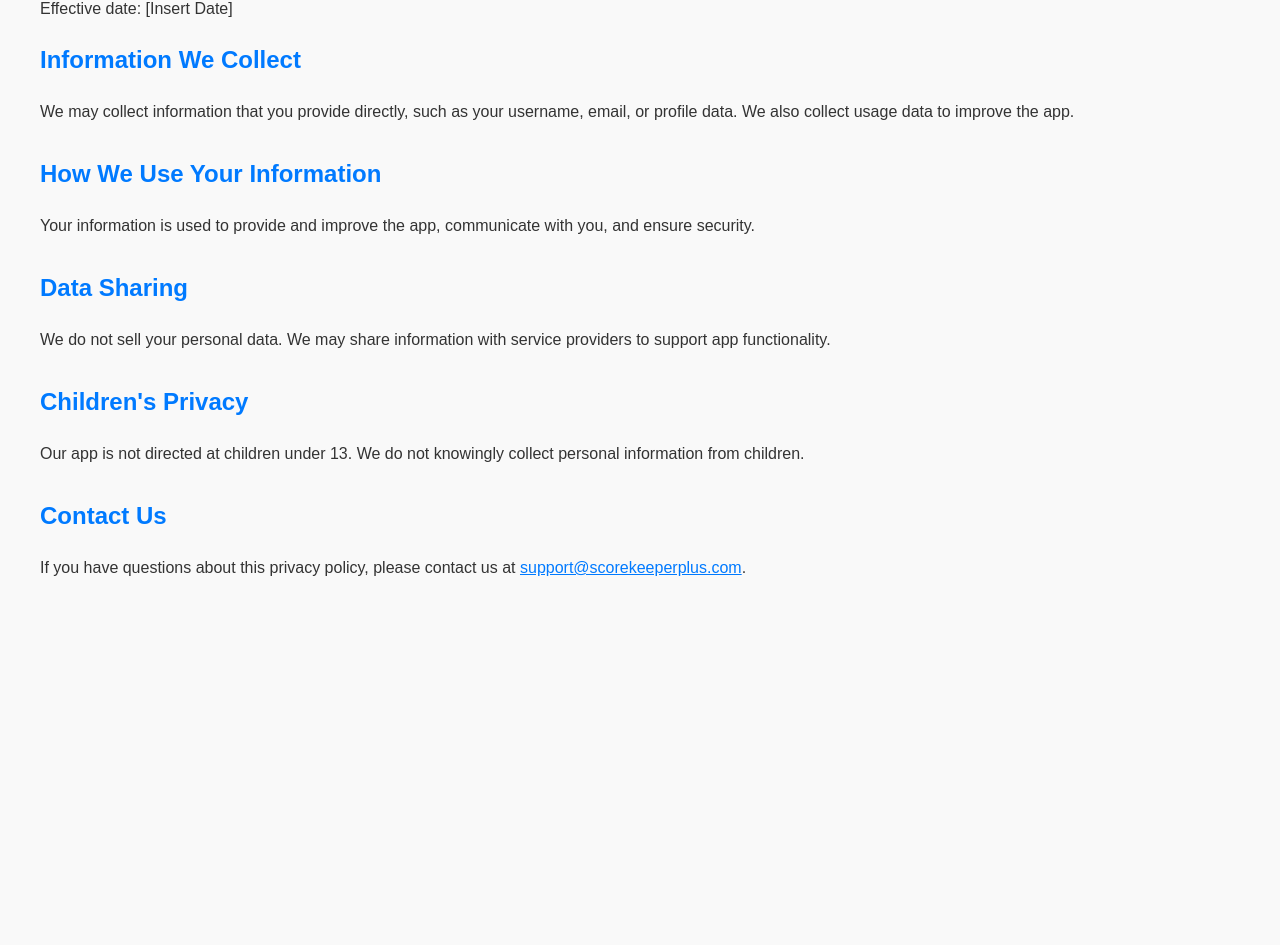
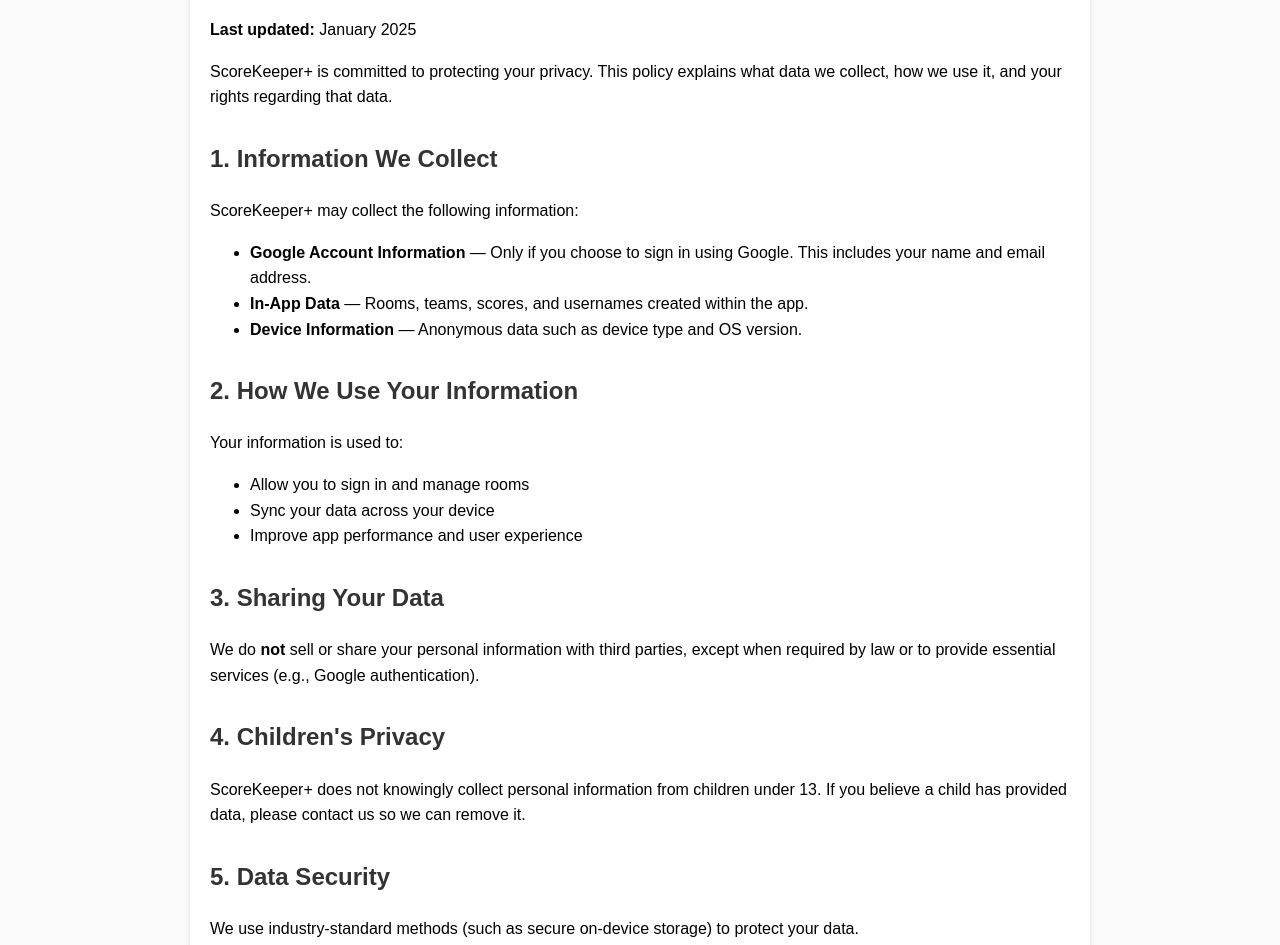
Before and after one commit to freedomfighter16/scorekeeper-plus-privacy, a plain HTML site: page index.html in a window 1280 px wide. Shown: the part 117-1062 px from the top of the page. Before the commit the page ends 800 px from the top, so only its background shows below. Drawn offline with Linux system fonts and the light colour scheme.

Commit message:
Revise ScoreKeeper Privacy Policy layout and content
Updated the privacy policy layout and content for ScoreKeeper, including new sections and improved styling.

```diff
--- a/index.html
+++ b/index.html
@@ -1,55 +1,105 @@
 <!DOCTYPE html>
 <html lang="en">
 <head>
-  <meta charset="UTF-8">
-  <meta name="viewport" content="width=device-width, initial-scale=1.0">
-  <title>Privacy Policy - ScoreKeeper+</title>
+    <meta charset="UTF-8" />
+    <meta name="viewport" content="width=device-width, initial-scale=1.0" />
+    <title>ScoreKeeper+ Privacy Policy</title>
     <style>
         body {
             font-family: Arial, sans-serif;
-      margin: 40px;
+            max-width: 900px;
+            margin: auto;
+            padding: 20px;
             line-height: 1.6;
-      background-color: #f9f9f9;
+            background: #fafafa;
+        }
+        h1 {
+            text-align: center;
+            color: #007AFF;
+        }
+        h2 {
             color: #333;
+            margin-top: 30px;
         }
-    h1, h2 {
-      color: #007AFF;
+        .container {
+            background: white;
+            padding: 20px;
+            border-radius: 12px;
+            box-shadow: 0 2px 6px rgba(0,0,0,0.1);
         }
         a {
             color: #007AFF;
         }
-    section {
-      margin-bottom: 30px;
+        footer {
+            text-align: center;
+            margin-top: 40px;
+            font-size: 14px;
+            color: #555;
         }
     </style>
 </head>
 <body>
-  <h1>Privacy Policy</h1>
-  <p>Effective date: [Insert Date]</p>
 
-  <section>
-    <h2>Information We Collect</h2>
-    <p>We may collect information that you provide directly, such as your username, email, or profile data. We also collect usage data to improve the app.</p>
-  </section>
+<div class="container">
+    <h1>ScoreKeeper+ Privacy Policy</h1>
 
-  <section>
-    <h2>How We Use Your Information</h2>
-    <p>Your information is used to provide and improve the app, communicate with you, and ensure security.</p>
-  </section>
+    <p><strong>Last updated:</strong> January 2025</p>
 
-  <section>
-    <h2>Data Sharing</h2>
-    <p>We do not sell your personal data. We may share information with service providers to support app functionality.</p>
-  </section>
+    <p>
+        ScoreKeeper+ is committed to protecting your privacy.
+        This policy explains what data we collect, how we use it, and your rights regarding that data.
+    </p>
 
-  <section>
-    <h2>Children's Privacy</h2>
-    <p>Our app is not directed at children under 13. We do not knowingly collect personal information from children.</p>
-  </section>
+    <h2>1. Information We Collect</h2>
+    <p>ScoreKeeper+ may collect the following information:</p>
+    <ul>
+        <li><strong>Google Account Information</strong> — Only if you choose to sign in using Google. This includes your name and email address.</li>
+        <li><strong>In-App Data</strong> — Rooms, teams, scores, and usernames created within the app.</li>
+        <li><strong>Device Information</strong> — Anonymous data such as device type and OS version.</li>
+    </ul>
 
-  <section>
-    <h2>Contact Us</h2>
-    <p>If you have questions about this privacy policy, please contact us at <a href="mailto:support@scorekeeperplus.com">support@scorekeeperplus.com</a>.</p>
-  </section>
+    <h2>2. How We Use Your Information</h2>
+    <p>Your information is used to:</p>
+    <ul>
+        <li>Allow you to sign in and manage rooms</li>
+        <li>Sync your data across your device</li>
+        <li>Improve app performance and user experience</li>
+    </ul>
+
+    <h2>3. Sharing Your Data</h2>
+    <p>
+        We do <strong>not</strong> sell or share your personal information with third parties,
+        except when required by law or to provide essential services (e.g., Google authentication).
+    </p>
+
+    <h2>4. Children's Privacy</h2>
+    <p>
+        ScoreKeeper+ does not knowingly collect personal information from children under 13.
+        If you believe a child has provided data, please contact us so we can remove it.
+    </p>
+
+    <h2>5. Data Security</h2>
+    <p>
+        We use industry-standard methods (such as secure on-device storage) to protect your data.
+    </p>
+
+    <h2>6. Your Rights</h2>
+    <p>You may:</p>
+    <ul>
+        <li>Request deletion of your data</li>
+        <li>Request clarification about how your data is used</li>
+    </ul>
+
+    <h2>7. Contact Us</h2>
+    <p>
+        If you have questions or concerns about this policy, please contact us at:<br>
+        <strong>your-email@example.com</strong>
+    </p>
+</div>
+
+<footer>
+    ScoreKeeper+ • Privacy Policy
+</footer>
+
 </body>
 </html>
```
Lines whose indentation alone changed are shown as unchanged.
